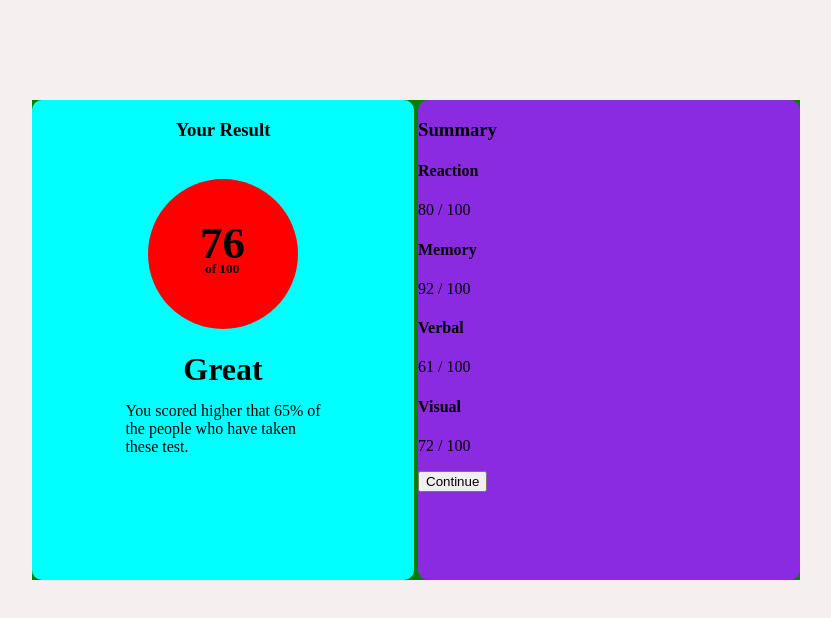
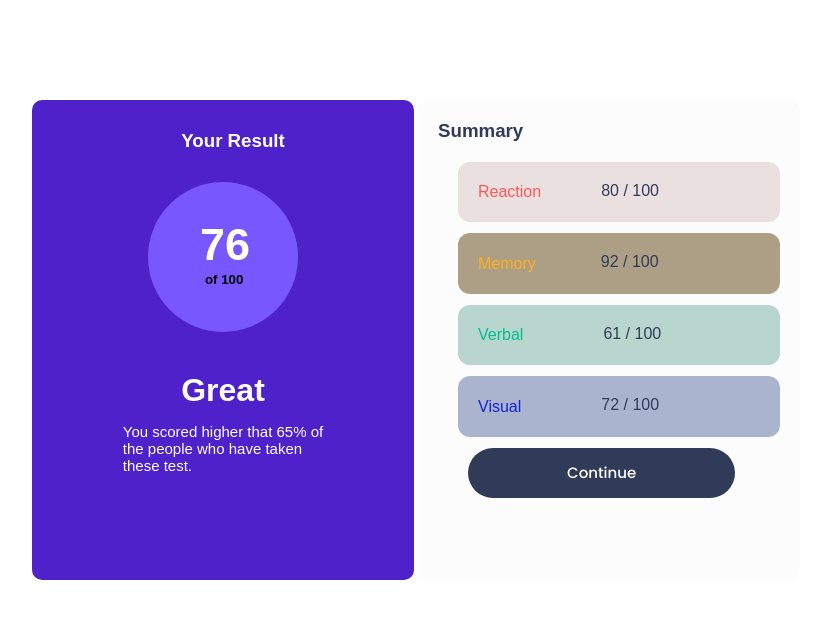
Before and after one commit to KaraniWachira/Desktop-Result-summary-component, a plain HTML site: page index.html in a window 1280 px wide. Shown: the whole page, without its empty margins (224-1055 px from the left). Drawn offline with Linux system fonts and the light colour scheme.

Commit message:
second commit:flex-items styling

```diff
--- a/index.html
+++ b/index.html
@@ -5,22 +5,19 @@
   <meta name="viewport" content="width=device-width, initial-scale=1.0"> <!-- displays site properly based on user's device -->
 
   <link rel="icon" type="image/png" sizes="32x32" href="./assets/images/favicon-32x32.png">
+  <!-- <link rel="icons" href="https://www.w3schools.com/w3css/4/w3.css"> -->
   <link rel="stylesheet" href="styles.css">
 
   <title>Frontend Mentor | Results summary component</title>
 
-  <!-- Feel free to remove these styles or customise in your own stylesheet 👍 -->
-  <style>
-    .attribution { font-size: 11px; text-align: center; }
-    .attribution a { color: hsl(228, 45%, 44%); }
-  </style>
+
 </head>
 <body>
 
 <div class="container">
 
   <div class="item-1">
-    <h3>Your Result</h3>
+    <h3 id="item-1-heading">Your Result</h3>
 
     <div class="percentage-score">
       <h2>76</h2>
--- a/styles.css
+++ b/styles.css
@@ -1,3 +1,4 @@
+@import url('https://fonts.googleapis.com/css2?family=Instrument+Serif:ital@1&family=Poppins:ital,wght@0,300;0,400;0,500;0,600;0,700;0,900;1,800&family=Roboto:ital,wght@1,100;1,300&display=swap');
 
 .container {
     width: 60%;
@@ -5,7 +6,7 @@
     margin: 0 auto;
     margin-top: 100px;
     /* border: 10px solid yellowgreen; */
-    background-color: green;
+    /* background-color: green; */
 
     display: flex;
     justify-content:space-evenly;
@@ -13,9 +14,22 @@
     gap: 4px;
 }
 
+body {
+    font-family: henken, sans-serif;
+    font-weight: 300;
+    font-style: normal;
+    margin: 0;
+    padding: 0;
+    /* background-color: rgb(245, 239, 239); */
+    display: flex;
+    height: 100vh;
+}
+
+/* item-1 begins
+ */
+
 .item-1 {
-    background-color: aqua;
-    /* border: 3px solid brown; */
+    background-color: hsl(256, 72%, 46%, 1);
     width: 90%;
     height: 100%;
     border-radius: 10px;
@@ -24,12 +38,28 @@
     align-items: center;
 }
 
+#item-1-heading {
+    color: white;
+    display: flex;
+    margin-bottom: 10px;
+    margin-top: 30px;
+}
+
+h1{
+    margin-top: 40px;
+    color: hsl(0, 0%, 100%);
+}
+
+h2 {
+    color: hsl(0, 0%, 100%);
+}
+
 .percentage-score {
+    background-color: hsl(252, 100%, 67%);
     margin-top: 20px;
-    background-color: red;
     width: 150px;
     height: 150px;
-    border-radius: 650px;
+    border-radius: 80px;
 
 }
 
@@ -40,31 +70,150 @@
 
 .percentage-score h5 {
     margin-left: 57px;
-    margin-top: -45px;
+    margin-top: -37px;
 }
 
 #score-comment {
     margin-top: -25px;
+    font-size: 15px;
+    color: hsl(0, 0%, 100%);
 }
 
+/* item-1 end */
 
-
-
+/* item-2 begin */
 
 .item-2 {
-    background-color: blueviolet;
-    /*border: 3px solid brown; */
+    background-color:hsl(0, 0%, 99%);
     width: 90%;
     height: 100%;
-    /*margin-left: 5px; */
     border-radius: 10px;
-
+    display: flex;
+    flex-direction: column;
+    gap: 6px;
 }
 
-body {
-    margin: 0;
-    padding: 0;
-    background-color: rgb(245, 239, 239);
+h3 {
+    margin-left: 20px;
+    margin-top: 20px;
+    color: hsl(224, 30%, 27%);
+}
+
+/* reaction-rating start */
+.reaction-rating {
+    background-color:hsl(0, 20%, 90%) ;
+    border-radius: 12px;
     display: flex;
-    height: 100vh;
+    margin-left: 40px;
+    margin-right: 20px;
+    margin-top: -5px;
+    color: hsl(224, 30%, 27%);
 }
+
+.reaction-rating h4 {
+    margin-left: 20px;
+    color: hsl(0, 100%, 67%);
+    font-weight: 200;
+}
+
+.reaction-rating p {
+    display: flex;
+    flex-direction: row;
+    margin-left: 60px;
+    margin-top: 20px;
+    color: hsl(224, 30%, 27%);
+}
+
+/* reaction-rating end */
+
+/* memory-rating start */
+.memory-rating {
+    background-color:hsl(39, 20%, 60%) ;
+    border-radius: 12px;
+    display: flex;
+    margin-left: 40px;
+    margin-right: 20px;
+    margin-top: 5px;
+    color: hsl(224, 30%, 27%);
+}
+
+.memory-rating h4 {
+    margin-left: 20px;
+    color: hsl(39, 100%, 56%);
+    font-weight: 200;
+}
+
+.memory-rating p {
+    display: flex;
+    flex-direction: row;
+    margin-left: 65px;
+    margin-top: 20px;
+    color: hsl(224, 30%, 27%);
+}
+
+/* verbal-rating start */
+.verbal-rating {
+    background-color: hsl(164, 27%, 78%);
+    border-radius: 12px;
+    display: flex;
+    margin-left: 40px;
+    margin-right: 20px;
+    margin-top: 5px;
+    color: hsl(224, 30%, 27%);
+}
+
+.verbal-rating h4 {
+    margin-left: 20px;
+    color: hsl(166, 100%, 37%);
+    font-weight: 200;
+}
+
+.verbal-rating p {
+    display: flex;
+    flex-direction: row;
+    margin-left: 80px;
+    margin-top: 20px;
+    color: hsl(224, 30%, 27%);
+}
+
+/* verbal-rating ends */
+
+/* visual-rating start */
+.visual-rating {
+    background-color: hsl(225, 27%, 74%);
+    border-radius: 12px;
+    display: flex;
+    margin-left: 40px;
+    margin-right: 20px;
+    margin-top: 5px;
+    color: hsl(224, 30%, 27%);
+}
+
+.visual-rating h4 {
+    margin-left: 20px;
+    color:  hsl(234, 85%, 45%);
+    font-weight: 200;
+}
+
+.visual-rating p {
+    display: flex;
+    flex-direction: row;
+    margin-left: 80px;
+    margin-top: 20px;
+    color: hsl(224, 30%, 27%);
+}
+/* visual-rating end */
+
+.btn {
+    margin-left: 50px;
+    margin-top: 5px;
+    width: 70%;
+    height: 50px;
+    border-radius: 50px;
+    background-color: hsl(224, 30%, 27%);
+    color: white;
+    font-size: 15px;
+    font-weight: 500;
+    font-family: 'Poppins', sans-serif;
+    border: none;
+}
```
